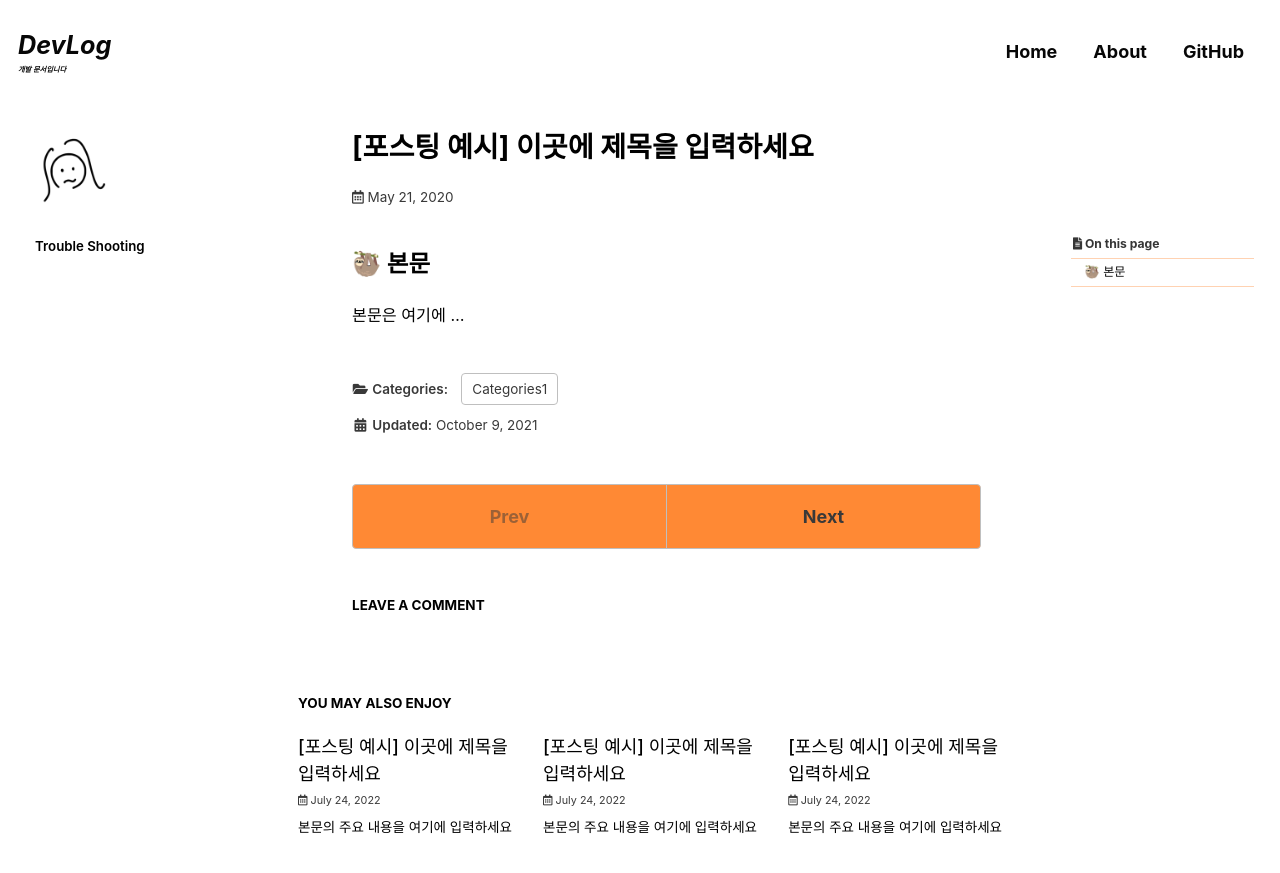
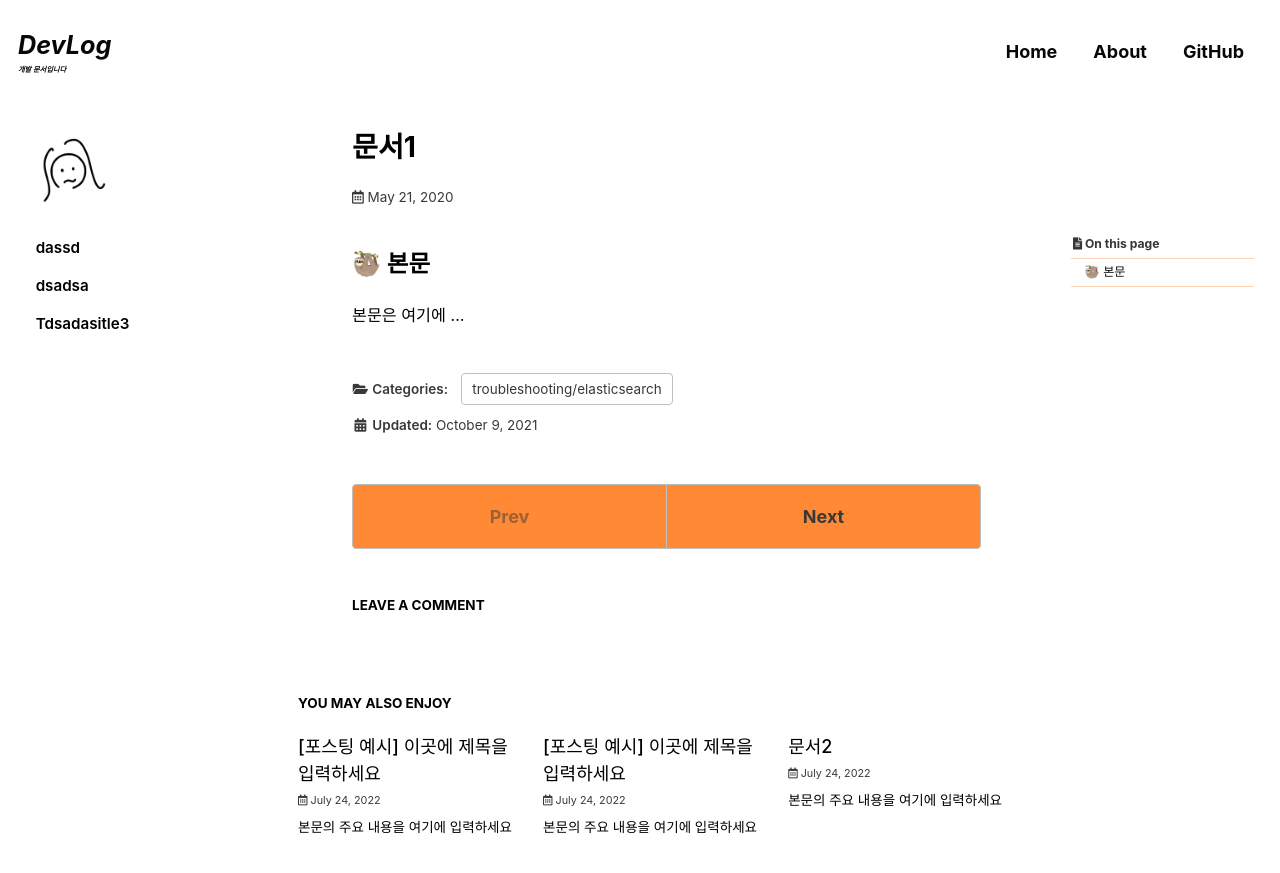
Before and after one commit to developer-parkssi/developer-parkssi.github.io, a Jekyll site: the page built from _posts/2022-07-24-categories-post-name-here.md, in a window 1280 px wide and 900 px high. Shown: the top 873 px of the window. Built offline with Jekyll 4.4.1, drawn with Linux system fonts in a browser that asks for light colours; cached includes are drawn as plain includes; some web fonts are replaced; comment, search, counter and statistics services are not loaded.

Commit message:
feat: 잠시 중간 점검

```diff
--- a/_posts/2022-07-24-categories-post-name-here-2.md
+++ b/_posts/2022-07-24-categories-post-name-here-2.md
@@ -1,9 +1,9 @@
 ---
-title: "[포스팅 예시] 이곳에 제목을 입력하세요"
+title: "문서2"
 excerpt: "본문의 주요 내용을 여기에 입력하세요"
 
 categories:
-  - Categories2
+  - troubleshooting/elasticsearch
 tags:
   - [tag1, tag2]
 
--- a/_posts/2022-07-24-categories-post-name-here.md
+++ b/_posts/2022-07-24-categories-post-name-here.md
@@ -1,13 +1,13 @@
 ---
-title: "[포스팅 예시] 이곳에 제목을 입력하세요"
+title: "문서1"
 excerpt: "본문의 주요 내용을 여기에 입력하세요"
 
 categories:
-  - Categories1
+  - troubleshooting/elasticsearch
 tags:
   - [tag1, tag2]
 
-permalink: /categories1/post-name-here/
+permalink: /categories1/post-name-here-1/
 
 toc: true
 toc_sticky: true
```
Also changed, not shown: _data/navigation.yml (+19 -10 lines), _pages/categories/category-dev-elasticsearch.md (added, +9 -0 lines), _pages/categories/category-troubleshooting-elasticsearch.md (added, +9 -0 lines), _pages/categories/category-troubleshooting-spring.md (added, +9 -0 lines), _pages/categories/troubleshooting.md (deleted, +0 -9 lines).
